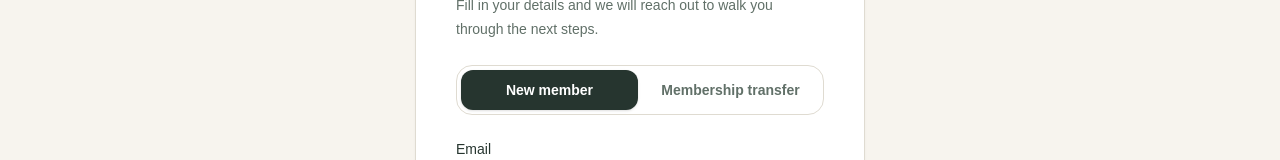
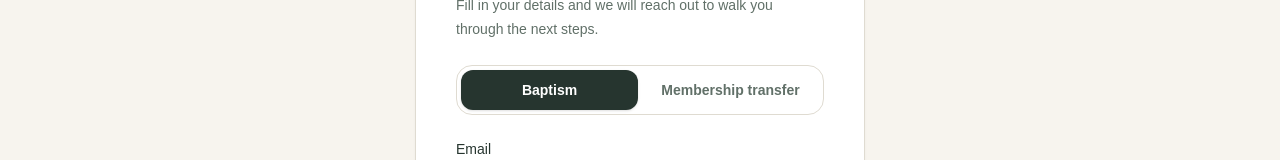
Before and after one commit to MwendaCipi/lomalinda, a Next.js app in the folder frontend/: page /enroll in a window 1280 px wide. Shown: the part 277-437 px from the top of the page. Built offline with nearby package versions, Linux system fonts and the light colour scheme; no server answers.

Commit message:
Update request to join form toggles to Baptism and Membership transfer

```diff
--- a/frontend/src/app/enroll/page.tsx
+++ b/frontend/src/app/enroll/page.tsx
@@ -5,10 +5,10 @@ import { FormEvent, useState } from "react";
 
 const API_URL = process.env.NEXT_PUBLIC_API_URL ?? "http://localhost:8000";
 
-type Mode = "new" | "transfer";
+type Mode = "baptism" | "transfer";
 
 export default function EnrollPage() {
-  const [mode, setMode] = useState<Mode>("new");
+  const [mode, setMode] = useState<Mode>("baptism");
   const [form, setForm] = useState({
     email: "",
     first_name: "",
@@ -65,7 +65,7 @@ export default function EnrollPage() {
 
         {/* Mode toggle */}
         <div className="mt-6 flex rounded-2xl border border-[#dfdbd1] p-1 gap-1">
-          {(["new", "transfer"] as Mode[]).map((m) => (
+          {(["baptism", "transfer"] as Mode[]).map((m) => (
             <button
               key={m}
               type="button"
@@ -76,7 +76,7 @@ export default function EnrollPage() {
                   : "text-[#617068] hover:bg-[#f7f4ee]"
               }`}
             >
-              {m === "new" ? "New member" : "Membership transfer"}
+              {m === "baptism" ? "Baptism" : "Membership transfer"}
             </button>
           ))}
         </div>
```
